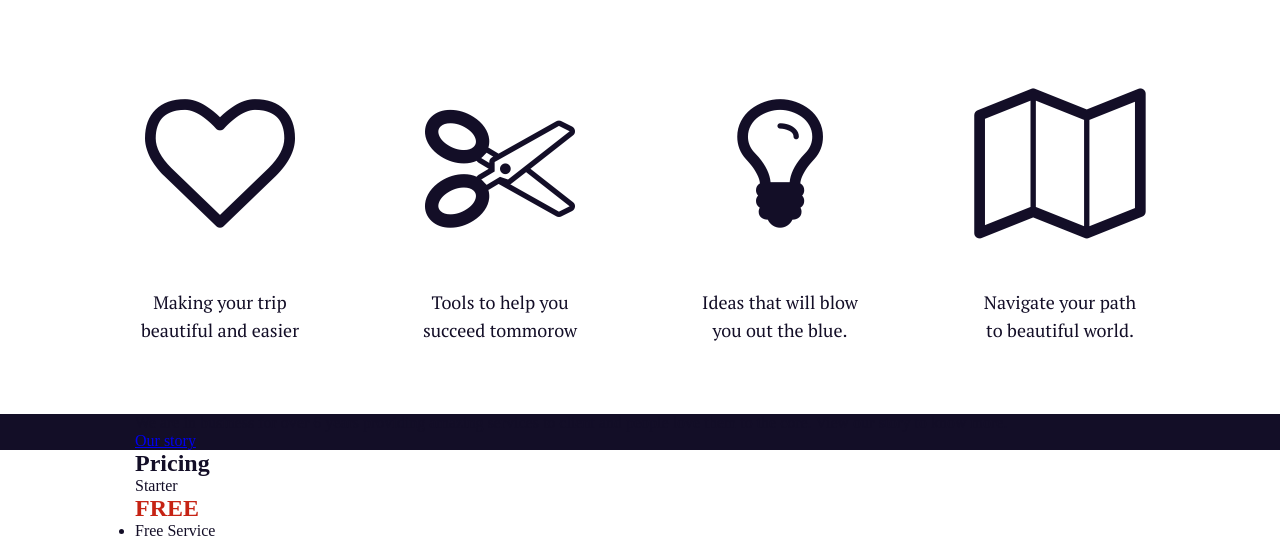
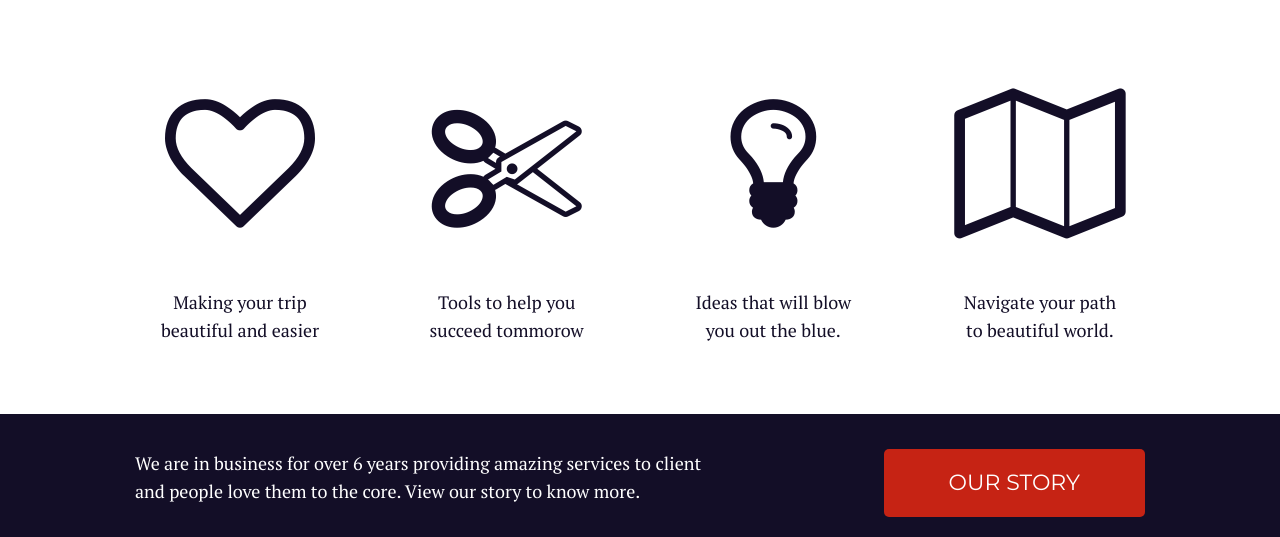
Before and after one commit to Vladislav-K-95/homework_1, a plain HTML site: page index.html in a window 1280 px wide. Shown: the part 812-1349 px from the top of the page. Drawn offline with Linux system fonts and the light colour scheme.

Commit message:
add section store

```diff
--- a/css/style.css
+++ b/css/style.css
@@ -121,15 +121,15 @@ header .logo {
 
 /* MAIN */
 
-section {
-    padding: 0 20px;
-}
-
 .services__title {
     padding: 45px 0 95px 0;
     font-family: Couture;
     font-size: 50px;
     line-height: 80px;
+}
+
+.services__inner {
+    padding: 0 20px;
 }
 
 .red {
@@ -167,3 +167,31 @@ section {
 .story {
     background-color: #130e27;
 }
+
+.story__inner {
+    display: flex;
+    justify-content: space-between;
+    align-items: flex-start;
+    padding: 35px 0 25px 0;
+}
+
+.story__inner p {
+    width: 600px;
+    font-family: PTSerif;
+    font-weight: 400;
+    font-size: 18px;
+    line-height: 28px;
+    color: #fff;
+}
+
+.btn {
+    padding: 20px 65px;
+    border-radius: 5px;
+    background-color: #c62314;
+    font-family: Montserrat;
+    font-size: 22px;
+    line-height: 28px;
+    text-decoration: none;
+    text-transform: uppercase;
+    color: #fff;
+}
--- a/index.html
+++ b/index.html
@@ -36,6 +36,7 @@
     <main>
         <section class="services">
             <div class="container">
+                <div class="services__inner">
                     <h2 class="services__title"><span class="red">Our</span> services</h2>
                     <div class="services__items">
                         <div class="item">
@@ -68,16 +69,20 @@
                         </div>
                     </div>
                 </div>
+            </div>
         </section>
         <section class="story">
             <div class="container">
+                <div class="story__inner">
                     <p>We are in business for over 6 years providing amazing services to client
                     and people love them to the core. View our story to know more.</p>
                     <a href="#" class="btn">Our story</a>
                 </div>
+            </div>
         </section>
         <section class="pricing">
             <div class="container">
+                <div class="pricing__inner">
                     <h2 class="pricing__title">Pricing</h2>
                     <div class="pricing__cards">
                         <div class="card">
@@ -118,6 +123,7 @@
                         </div>
                     </div>
                 </div>
+            </div>
         </section>
     </main>
     <footer class="footer">
```
Lines whose indentation alone changed are shown as unchanged.
